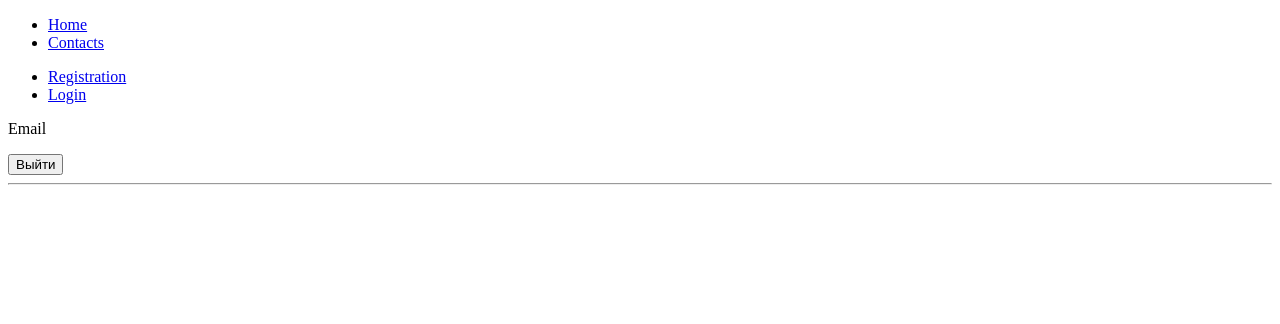
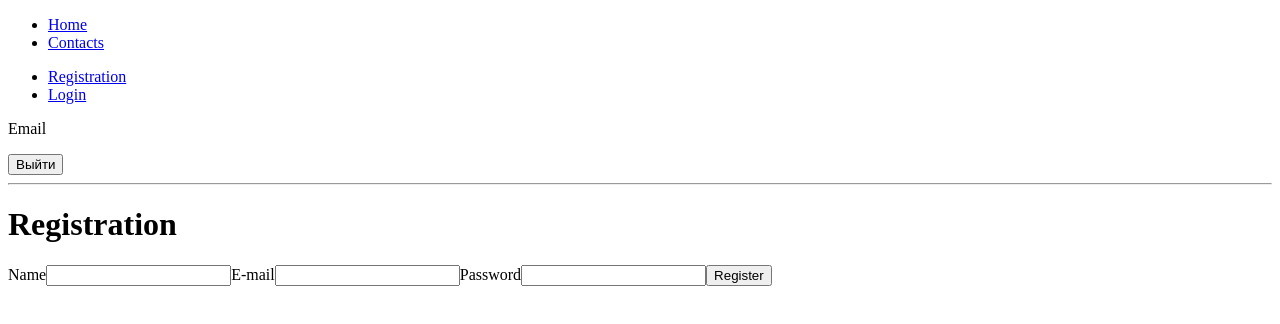
Before and after one commit to OksanaMosendz/goit-react-hw-08-phonebook, a React (Create React App) app: page /register in a window 1280 px wide. Shown: the top 324 px of the page. Built offline with nearby package versions, Linux system fonts and the light colour scheme.

Commit message:
add register&login form

```diff
--- a/src/views/Contacts/Contacts.jsx
+++ b/src/views/Contacts/Contacts.jsx
@@ -4,7 +4,7 @@ import { ContactList } from '../../components/ContactList/ContactList';
 
 export const Contacts = () => (
   <>
-    <h2>Contacts</h2>
+    <h1>Contacts</h1>
     <ContactForm />
     <Filter />
     <ContactList />
--- a/src/views/Login/Login.jsx
+++ b/src/views/Login/Login.jsx
@@ -0,0 +1,31 @@
+export const Login = () => {
+  return (
+    <div>
+      <h1>Login</h1>
+
+      <form autoComplete="off">
+        <label>
+          E-mail
+          <input
+            type="email"
+            name="email"
+            //   value={}
+            //   onChange={}
+          />
+        </label>
+
+        <label>
+          Password
+          <input
+            type="password"
+            name="password"
+            //   value={}
+            //   onChange={}
+          />
+        </label>
+
+        <button type="submit">Войти</button>
+      </form>
+    </div>
+  );
+};
--- a/src/views/Register/Register.jsx
+++ b/src/views/Register/Register.jsx
@@ -0,0 +1,41 @@
+export const Register = () => {
+  return (
+    <div>
+      <h1>Registration</h1>
+
+      <form autoComplete="off">
+        <label>
+          Name
+          <input
+            type="text"
+            name="name"
+            //   value={}
+            //   onChange={}
+          />
+        </label>
+
+        <label>
+          E-mail
+          <input
+            type="email"
+            name="email"
+            //   value={}
+            //   onChange={}
+          />
+        </label>
+
+        <label>
+          Password
+          <input
+            type="password"
+            name="password"
+            //   value={}
+            //   onChange={}
+          />
+        </label>
+
+        <button type="submit">Register</button>
+      </form>
+    </div>
+  );
+};
```
